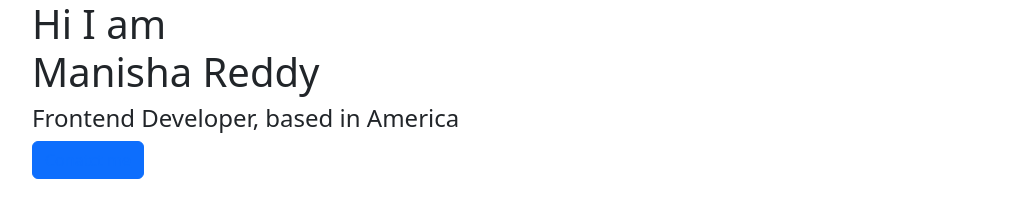
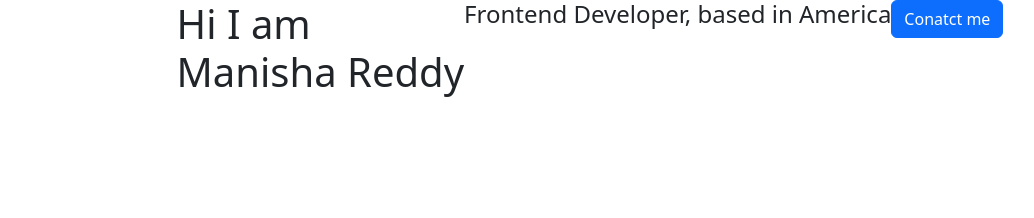
Before and after one commit to manishareddy842/Responsive-finalproject, a plain HTML site: page index.html in a window 1280 px wide. Shown: the whole page, without its empty margins (50-1084 px from the left). Drawn offline with nearby package versions, Linux system fonts and the light colour scheme.

Commit message:
Update index.html

```diff
--- a/index.html
+++ b/index.html
@@ -12,13 +12,15 @@
     <title>Document</title>
 </head>
 <body>
-    <div class="container">
+    <div class="container d-flex justify-content-center">
         <h1> Hi I am <br>
             Manisha Reddy</h1>
         <h4> Frontend Developer, based in America</h4>
+        <a href="about.html" id="conatct">
         <button type="button" class="btn btn-primary">
-            <a href="about.html" id="conatct">Conatct me</a>
+        Conatct me
         </button>
+        </a>
     </div>
 </body>
 </html>
```
